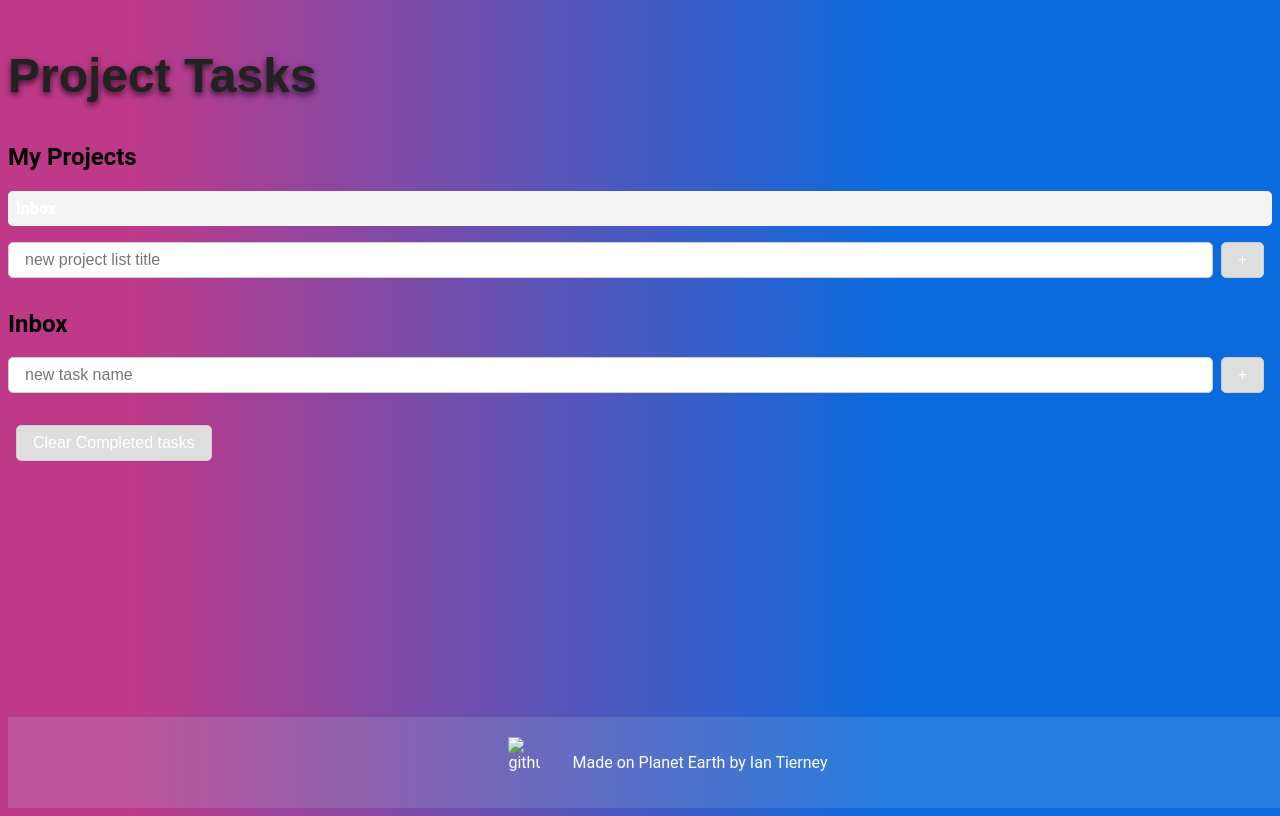
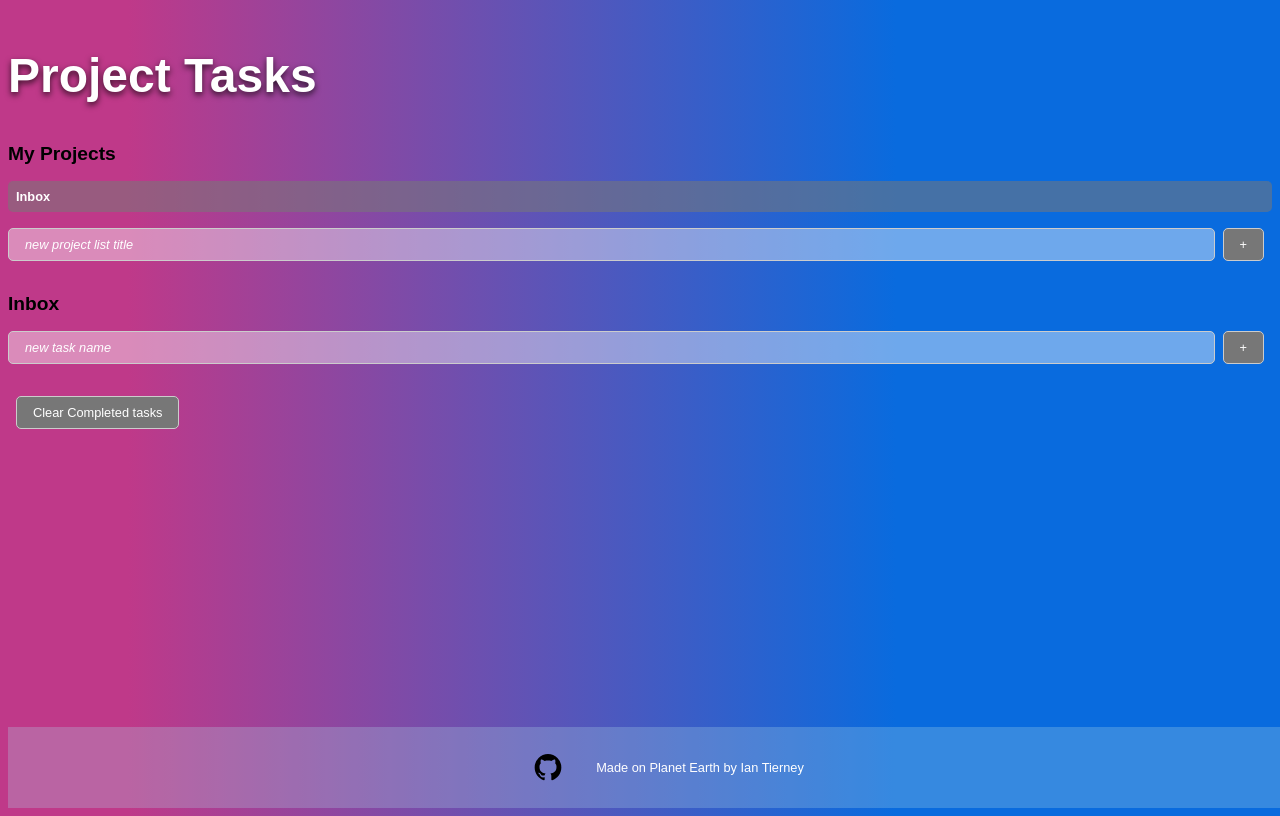
Before and after one commit to kauai-ian/todo-list-OOP, a plain HTML site: page index.html in a window 1280 px wide. Shown: the top 816 px of the page. Drawn offline with Linux system fonts and the light colour scheme.

Commit message:
updated readme and styled the page

```diff
--- a/style.css
+++ b/style.css
@@ -6,9 +6,9 @@ body {
   min-width: 375px;
   width: auto;
   background: linear-gradient(90deg, rgba(191,57,137,1) 10%, rgba(9,107,222,1) 70%);
-
   justify-content: space-between;
-  font-family: 'Roboto', serif;
+  font-family: arial, serif;
+  font-size: 0.8rem;
 }
 
 .active-list {
@@ -34,17 +34,27 @@ form {
   margin-bottom: 2rem;
 }
 
+input {
+  background-color: #ffffff69;
+  color: rgba(255, 255, 255, 0.512);
+}
+
+::placeholder {
+  color: white;
+  font-style: italic;
+}
+
 [type="text"], button {
   display: inline-block;
   padding: .5rem 1rem;
-  font-size: 1rem;
+  font-size: 0.8rem;
   border: 1px solid #ccc;
   border-radius: 5px;
 }
 
 button {
   cursor: pointer;
-  background: #dedede;
+  background: #777777;
   color: white;
   margin: 0 .5rem;
 }
@@ -64,10 +74,6 @@ button {
   font-size: 2rem;
 }
 
-h1 {
-  color: #222;
-}
-
 ul {
   padding: 0;
 }
@@ -78,16 +84,17 @@ li {
   align-items: center;
   padding: 0.5rem;
   margin-bottom: 1rem;
-  background: #f4f4f4;
+  background: #7777778b;
   border-radius: 5px ;
+  color: white
 }
 
 li span {
+  flex: 1;
   display: inline-block;
   padding: .5rem;
   width: 250px;
   border-radius: 5px;
-  border: 2px solid #ccc;
 }
 li span:hover {
   background: rgba(179, 215, 255, 0.52);
@@ -100,7 +107,7 @@ li span:focus {
 }
 
 footer {
-  background-color: rgba(173, 216, 230, 0.166);
+  background-color: rgba(173, 216, 230, 0.274);
   padding: 20px;
   width: 100vw;
 }
```
Also changed, not shown: images/github.svg (added), images/screenshot_todoList.png (added), readme.md (added).
